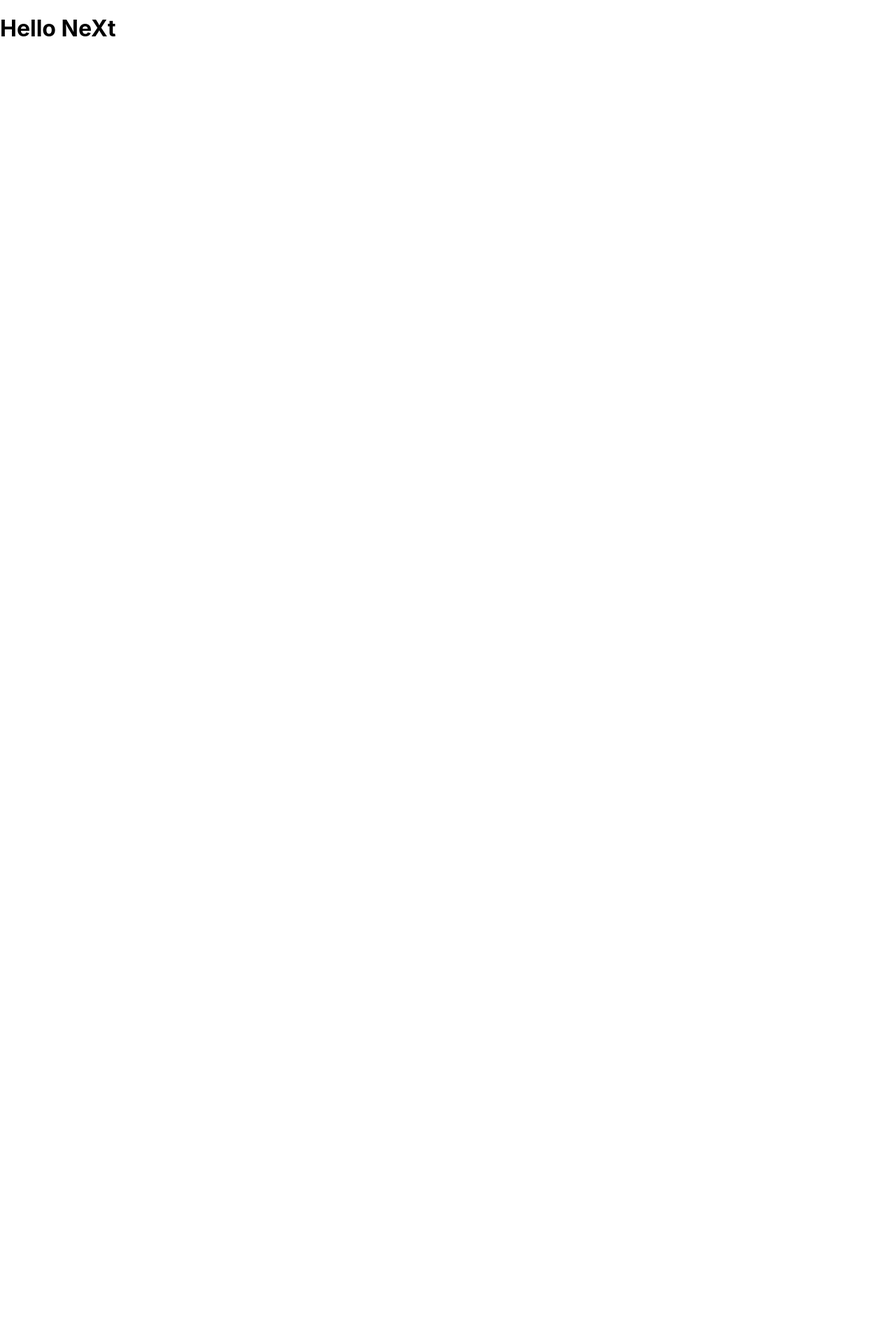
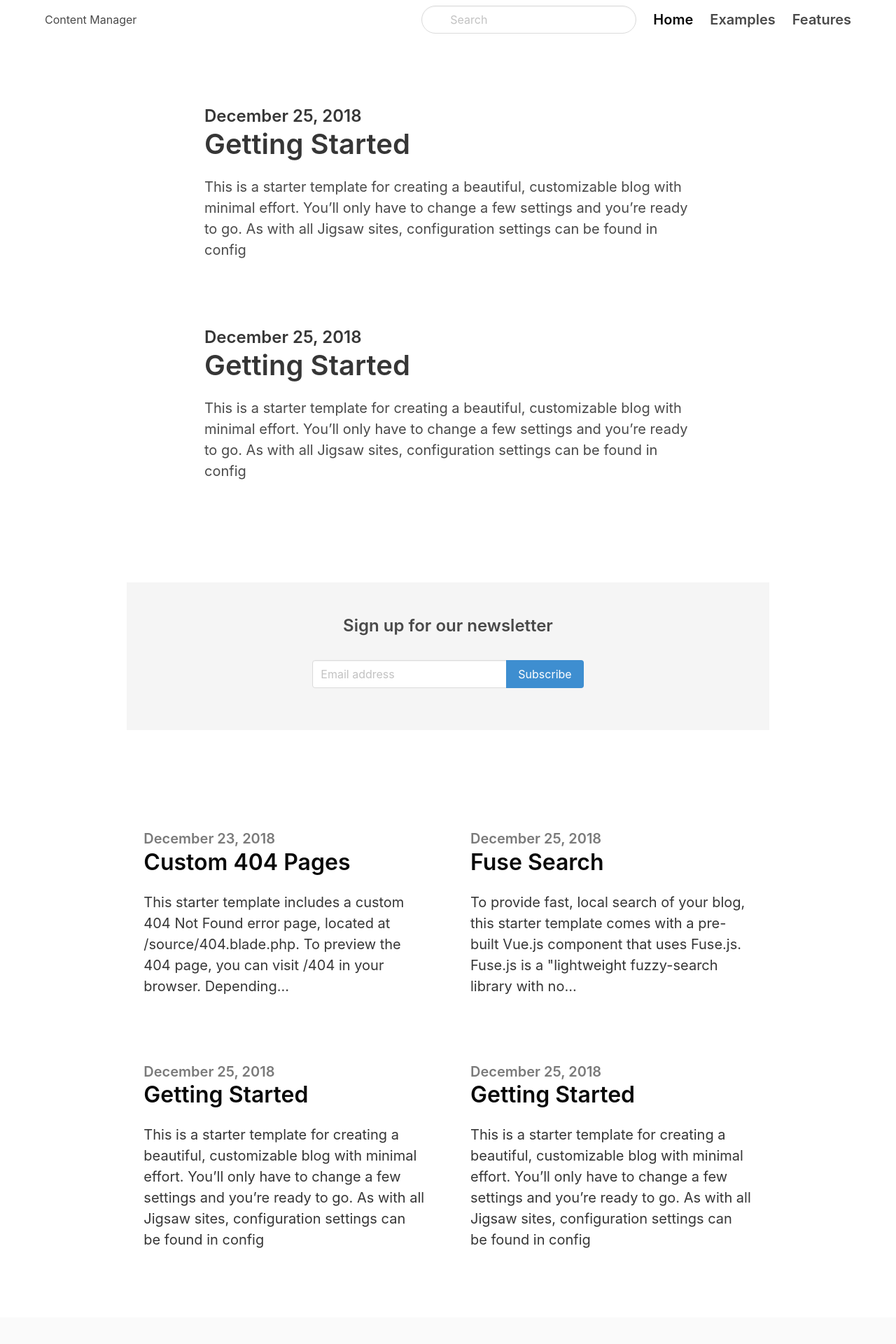
Before and after one commit to HuguesBriqueler/Time_management, a Next.js app: page / in a window 1280 px wide. Shown: the top 1920 px of the page at 70% size. Before the commit the page ends 800 px from the top, so only its background shows below. Built offline with nearby package versions, Linux system fonts and the light colour scheme.

Commit message:
Bulma install + import template

```diff
--- a/package.json
+++ b/package.json
@@ -9,6 +9,7 @@
     "lint": "next lint"
   },
   "dependencies": {
+    "bulma": "^0.9.3",
     "next": "11.1.2",
     "react": "17.0.2",
     "react-dom": "17.0.2"
--- a/pages/_app.js
+++ b/pages/_app.js
@@ -1,3 +1,4 @@
+import 'bulma/css/bulma.min.css'
 import '../styles/globals.css'
 
 function MyApp({ Component, pageProps }) {
--- a/pages/index.js
+++ b/pages/index.js
@@ -1,9 +1,182 @@
-import Head from 'next/head'
-import Image from 'next/image'
-// import styles from '../styles/Home.module.css'
 
 export default function Home() {
   return (
-    <h1>Hello NeXt</h1>
+    <>
+      {/* <!-- START NAV --> */}
+      <nav className="navbar">
+        <div className="container">
+          <div className="navbar-brand">
+            <a className="navbar-item" href="../">
+              <h1>Content Manager</h1>
+            </a>
+            <span className="navbar-burger burger" data-target="navbarMenu">
+              <span></span>
+              <span></span>
+              <span></span>
+            </span>
+          </div>
+          <div id="navbarMenu" className="navbar-menu">
+            <div className="navbar-end">
+              <div className=" navbar-item">
+                <div className="control has-icons-left">
+                  <input className="input is-rounded" type="email" placeholder="Search"/>
+                  <span className="icon is-left">
+                    <i className="fa fa-search"></i>
+                  </span>
+                </div>
+              </div>
+              <a className="navbar-item is-active is-size-5 has-text-weight-semibold">
+                Home
+              </a>
+              <a className="navbar-item is-size-5 has-text-weight-semibold">
+                Examples
+              </a>
+              <a className="navbar-item is-size-5 has-text-weight-semibold">
+                Features
+              </a>
+            </div>
+          </div>
+        </div>
+      </nav>
+      {/* <!-- END NAV --> */}
+
+      {/* <!-- Image --> */}
+      <section className="hero ">
+        <div className="hero-body">
+          <div className="container">
+            <section className="section">
+              <div className="columns">
+                <div className="column is-8 is-offset-2">
+                  <div className="content is-medium">
+                    <h2 className="subtitle is-4">December 25, 2018</h2>
+                    <h1 className="title">Getting Started</h1>
+                    <p>This is a starter template for creating a beautiful, customizable blog with minimal
+                      effort. You’ll only have to change a few settings and you’re ready to go. As with all Jigsaw sites,
+                      configuration settings can be found in config</p>
+                  </div>
+                </div>
+              </div>
+            </section>
+
+            <div className="is-divider"></div>
+
+            <section className="section">
+              <div className="columns">
+                <div className="column is-8 is-offset-2">
+                  <div className="content is-medium">
+                    <h2 className="subtitle is-4">December 25, 2018</h2>
+                    <h1 className="title">Getting Started</h1>
+                    <p>This is a starter template for creating a beautiful, customizable blog with minimal
+                      effort. You’ll only have to change a few settings and you’re ready to go. As with all Jigsaw sites,
+                      configuration settings can be found in config</p>
+                  </div>
+                </div>
+              </div>
+            </section>
+
+
+          </div>
+        </div>
+      </section>
+
+      {/* <!-- newsletter --> */}
+      <section className="section">
+        <div className="columns">
+          <div className="column is-10 is-offset-1">
+            <div className="container has-text-centered is-fluid">
+              <div className="hero is-light">
+                <div className="hero-body">
+                  <h2 className="title is-4">Sign up for our newsletter</h2>
+                    <div className="column is-6 is-offset-3">
+                      <div className="field has-addons has-addons-centered">
+                        <div className="control is-expanded">
+                          <input className="input " type="text" placeholder="Email address"/>
+                        </div>
+                        <div className="control">
+                          <a className="button is-info">
+                            Subscribe
+                          </a>
+                        </div>
+                      </div>
+                    </div>
+                </div>
+              </div>
+            </div>
+          </div>
+        </div>
+      </section>
+
+      {/* <!-- Articles --> */}
+
+      <section className="hero ">
+        <div className="hero-body">
+          <div className="container">
+
+            <section className="section">
+              <div className="columns is-variable is-8">
+                <div className="column is-5 is-offset-1 ">
+                  <div className="content is-medium">
+                    <h2 className="subtitle is-5 has-text-grey">December 23, 2018</h2>
+                    <h1 className="title has-text-black is-3">Custom 404 Pages</h1>
+                    <p className="has-text-dark">This starter template includes a custom 404 Not Found error page, located at
+                      /source/404.blade.php.
+                      To preview the 404 page, you can visit /404 in your browser. Depending...</p>
+                  </div>
+                </div>
+                <div className="column is-5">
+                  <div className="content is-medium">
+                    <h2 className="subtitle is-5 has-text-grey">December 25, 2018</h2>
+                    <h1 className="title has-text-black is-3">Fuse Search</h1>
+                    <p className="has-text-dark">To provide fast, local search of your blog, this starter template comes with a
+                      pre-built Vue.js
+                      component that uses Fuse.js. Fuse.js is a "lightweight fuzzy-search library with no...</p>
+                  </div>
+                </div>
+              </div>
+            </section>
+
+            <div className="is-divider"></div>
+
+            <section className="section">
+              <div className="columns is-variable is-8">
+                <div className="column is-5 is-offset-1">
+                  <div className="content is-medium">
+                    <h2 className="subtitle is-5 has-text-grey">December 25, 2018</h2>
+                    <h1 className="title has-text-black is-3">Getting Started</h1>
+                    <p className="has-text-dark">This is a starter template for creating a beautiful, customizable blog with
+                      minimal
+                      effort. You’ll only have to change a few settings and you’re ready to go. As with all Jigsaw sites,
+                      configuration settings can be found in config</p>
+                  </div>
+                </div>
+                <div className="column is-5">
+                  <div className="content is-medium">
+                    <h2 className="subtitle is-5 has-text-grey">December 25, 2018</h2>
+                    <h1 className="title has-text-black is-3">Getting Started</h1>
+                    <p className="has-text-dark">This is a starter template for creating a beautiful, customizable blog with
+                      minimal
+                      effort. You’ll only have to change a few settings and you’re ready to go. As with all Jigsaw sites,
+                      configuration settings can be found in config</p>
+                  </div>
+                </div>
+              </div>
+            </section>
+
+
+          </div>
+        </div>
+      </section>
+
+      <footer className="footer">
+        <div className="content has-text-centered">
+          <p>
+            <strong>Bulma - Blog theme</strong> by <a href="https://gonzalojs.com">Gonzalo Gutierrez</a>. Based on the <a
+              href="http://jigsaw-blog-staging.tighten.co/">jigsaw-blog</a>. The source code is licensed
+            <a href="http://opensource.org/licenses/mit-license.php">MIT</a>
+          </p>
+        </div>
+      </footer>
+
+    </>
   )
 }
```
Also changed, not shown: 1 other file (tests, documents, lock files or other folders).
